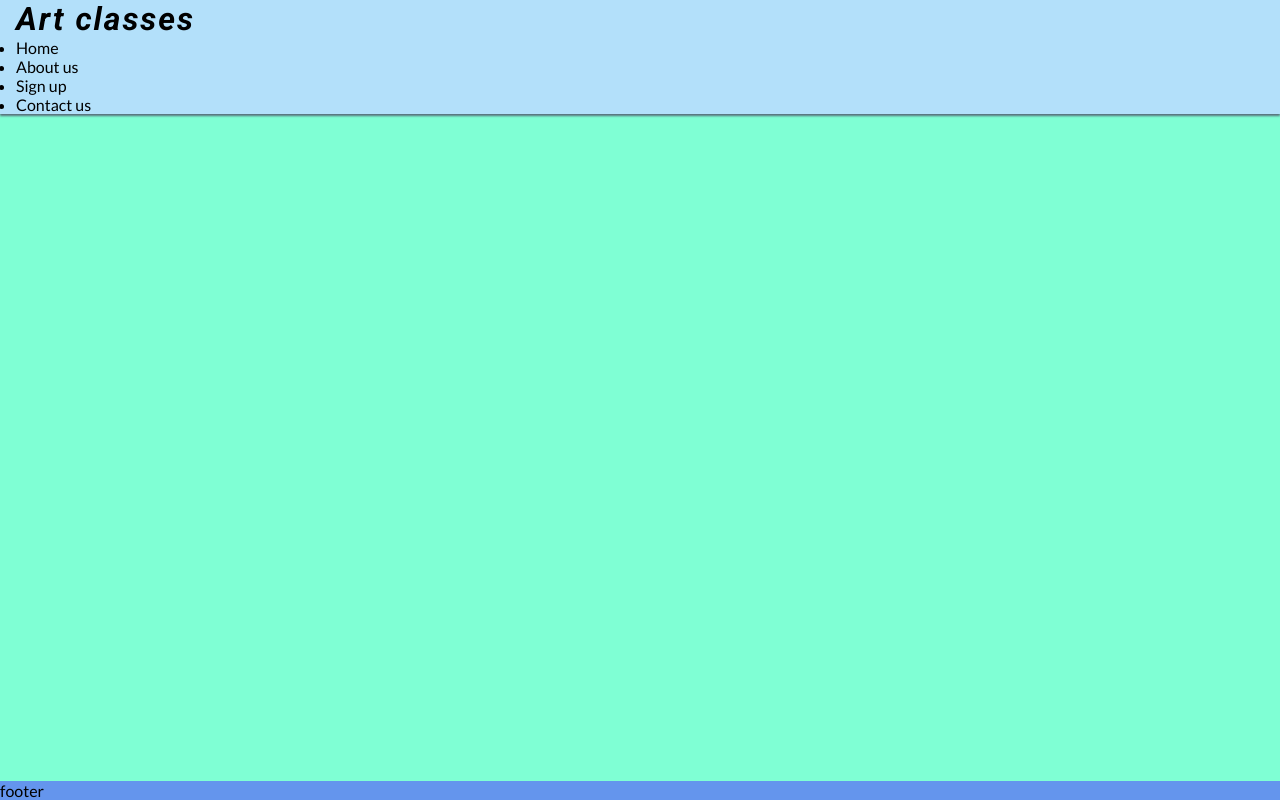
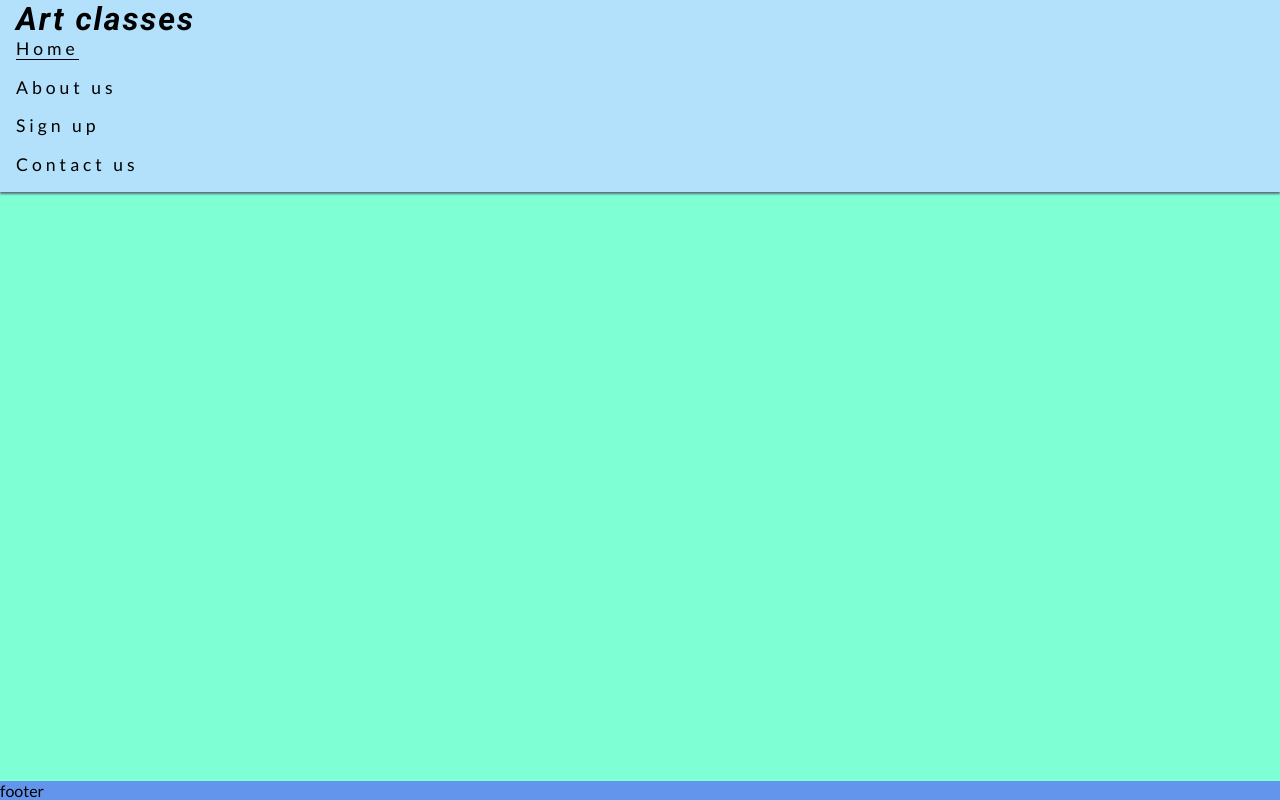
Before and after one commit to Katia-D15/art-classes, a plain HTML site: page index.html in a window 1280 px wide. Drawn offline with Linux system fonts and the light colour scheme.

Commit message:
Style the navbar menu

```diff
--- a/assets/css/style.css
+++ b/assets/css/style.css
@@ -43,6 +43,21 @@ h1{
     letter-spacing: 2px;
 }
 
+#menu {
+    font-size: 110%;
+    letter-spacing: 4px;
+    list-style-type: none;
+}
+
+#menu > li{
+    margin-bottom: 1em;
+
+}
+
+.active{
+    border-bottom: 1px solid #000000;
+}
+
 /*Main*/
 main{
     background-color: aquamarine;
--- a/index.html
+++ b/index.html
@@ -23,8 +23,8 @@
 
             <!-- Nav-->
             <nav>
-                <ul>
-                    <li><a href="">Home</a></li>
+                <ul id="menu">
+                    <li><a href="" class="active">Home</a></li>
                     <li><a href="">About us</a></li>
                     <li><a href="">Sign up</a></li>
                     <li><a href="">Contact us</a></li>
```
